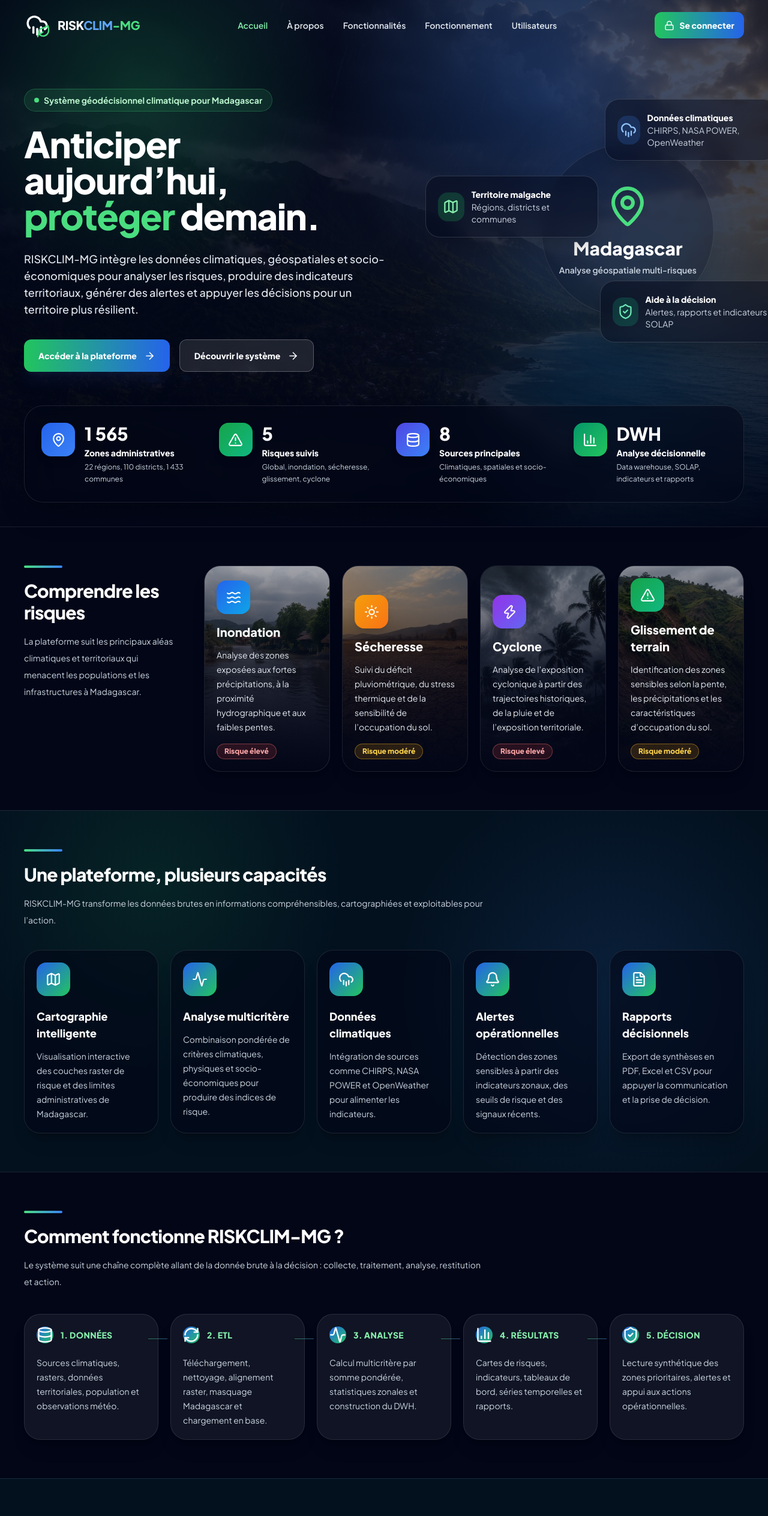
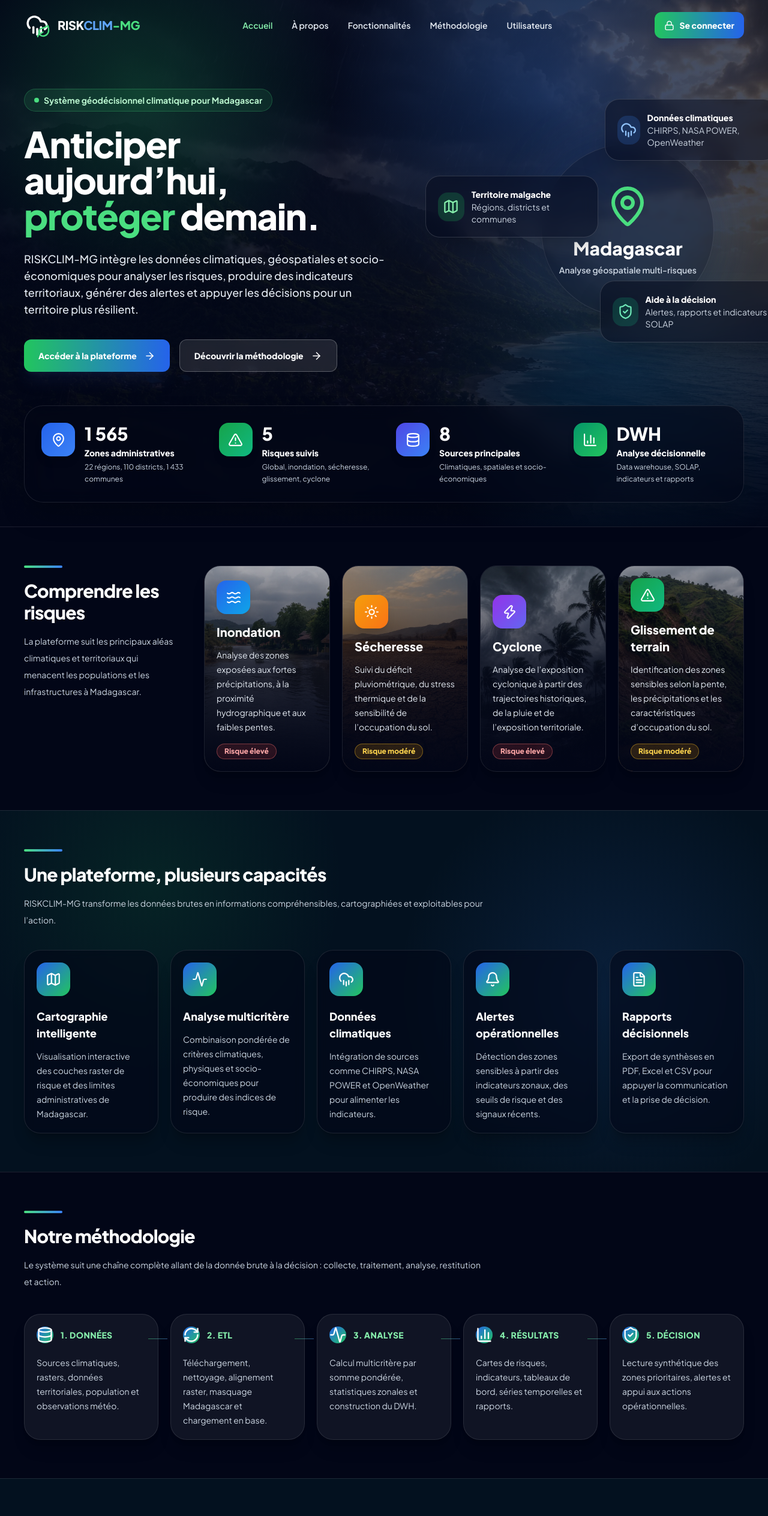
Before and after one commit to anjaranirina-omega/madagascar-geo-decision-system, a React (Vite) app in the folder frontend/: page / in a window 1280 px wide. Shown: the top 2528 px of the page at 60% size. Built offline with nearby package versions, Linux system fonts and the light colour scheme; no server answers.

Commit message:
refactor(frontend): rename Fonctionnement to Methodologie across navigation and home page sections
Co-authored-by: arena-agent <297053741+arena-agent@users.noreply.github.com>

```diff
--- a/frontend/src/modules/public/pages/HomePage.tsx
+++ b/frontend/src/modules/public/pages/HomePage.tsx
@@ -259,7 +259,7 @@ export default function HomePage() {
             <a className="text-green-300" href="#accueil">Accueil</a>
             <a className="transition hover:text-green-300" href="#objectifs">À propos</a>
             <a className="transition hover:text-green-300" href="#fonctionnalites">Fonctionnalités</a>
-            <a className="transition hover:text-green-300" href="#fonctionnement">Fonctionnement</a>
+            <a className="transition hover:text-green-300" href="#methodologie">Méthodologie</a>
             <a className="transition hover:text-green-300" href="#utilisateurs">Utilisateurs</a>
           </nav>
 
@@ -303,10 +303,10 @@ export default function HomePage() {
                 </Link>
 
                 <a
-                  href="#fonctionnement"
+                  href="#methodologie"
                   className="inline-flex h-13 items-center justify-center gap-3 rounded-xl border border-white/25 bg-white/10 px-6 py-4 text-sm font-extrabold text-white backdrop-blur transition hover:bg-white/15"
                 >
-                  Découvrir le système
+                  Découvrir la méthodologie
                   <ArrowRight size={19} />
                 </a>
               </div>
@@ -460,12 +460,12 @@ export default function HomePage() {
         </div>
       </section>
 
-      <section id="fonctionnement" className="border-t border-white/10 bg-slate-950 px-5 py-16 sm:px-8 lg:px-10">
+      <section id="methodologie" className="border-t border-white/10 bg-slate-950 px-5 py-16 sm:px-8 lg:px-10">
         <div className="mx-auto max-w-7xl">
           <div className="mb-10 max-w-3xl">
             <div className="h-1 w-16 rounded-full bg-gradient-to-r from-green-400 to-blue-500" />
             <h2 className="mt-5 text-3xl font-black tracking-tight">
-              Comment fonctionne RISKCLIM-MG ?
+              Notre méthodologie
             </h2>
             <p className="mt-4 leading-7 text-slate-300">
               Le système suit une chaîne complète allant de la donnée brute à la
@@ -559,7 +559,7 @@ export default function HomePage() {
               <a className="block hover:text-green-300" href="#accueil">Accueil</a>
               <a className="block hover:text-green-300" href="#objectifs">À propos</a>
               <a className="block hover:text-green-300" href="#fonctionnalites">Fonctionnalités</a>
-              <a className="block hover:text-green-300" href="#fonctionnement">Fonctionnement</a>
+              <a className="block hover:text-green-300" href="#methodologie">Méthodologie</a>
             </div>
           </div>
 
```
